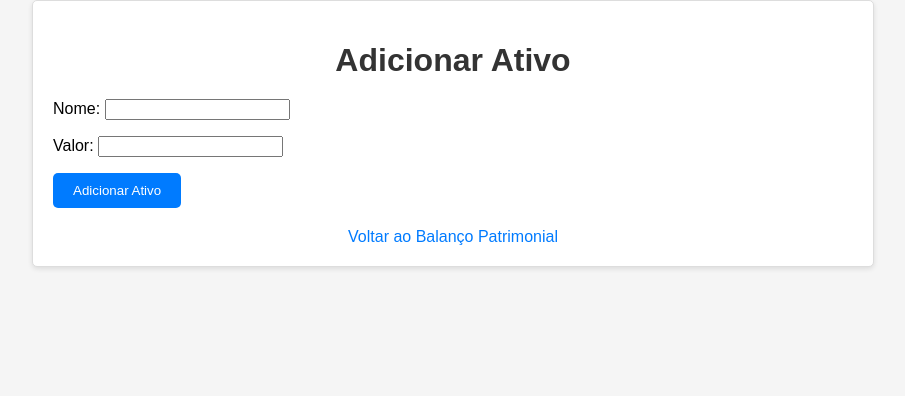
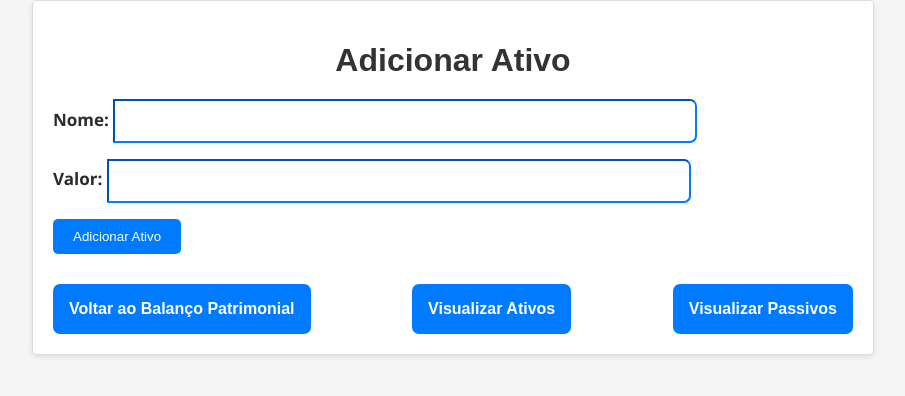
Before and after one commit to Saide12395/balanco_projeto, a Django app: page /adicionar-ativo/ in a window 1280 px wide. Shown: the top 396 px of the page, without its empty margins (187-1092 px from the left). Run offline with Django 4.2, Linux system fonts and the light colour scheme.

Commit message:
sexto commit

```diff
--- a/balanco/static/css/styleAddActivo.css
+++ b/balanco/static/css/styleAddActivo.css
@@ -41,3 +41,86 @@ body {
     color: #007bff;
     margin-top: 10px;
 }
+.botoes{
+    display: flex;
+    flex-wrap: wrap;
+    justify-content: space-between;
+}
+.voltar{
+    background: #007bff;
+    padding: 16px;
+    border-radius: 7px;
+    font-size: 16px;
+    font-weight: bold;
+    display: block;
+    text-align: center;
+    text-decoration: none;
+    color: white;
+    margin-top: 10px;
+}
+.button{
+    background: #007bff;
+    padding: 16px;
+    border-radius: 7px;
+    font-size: 16px;
+    font-weight: bold;
+    display: block;
+    text-align: center;
+    text-decoration: none;
+    color: white;
+    margin-top: 10px;
+    border: none;
+}
+
+.voltar:hover {
+    background-color: #0056b3;
+}
+.button:hover {
+    background-color: #0056b3;
+}
+#id_nome{
+    padding: 10px;
+    width: 70%;
+    height: 20px;
+    border-end-end-radius: 7px;
+    border-top-right-radius: 7px;
+    font-family: 'Times New Roman', Times, serif ;
+    font-weight: bold;
+    font-size: 17px;
+    border-color: #007bff;
+}
+#id_nome:hover{
+    border-color: green;
+}
+#id_valor:hover{
+
+    border-color: green;
+}
+#id_valor{
+    padding: 10px;
+    width: 70%;
+    height: 20px;
+    border-end-end-radius: 7px;
+    border-top-right-radius: 7px;
+    font-family: 'Times New Roman', Times, serif ;
+    font-weight: bold;
+    border-color: #007bff;
+
+}
+.butt{
+    display: flex;
+    flex-wrap: wrap;
+    justify-content: space-between;
+}
+label{
+    font-family: 'Segoe UI', Tahoma, Geneva, Verdana, sans-serif;
+    font-size: 17px;
+    font-weight: bold;
+    color: rgb(43, 43, 43);
+    font-weight: bold;
+
+}
+h1{
+    text-align: center ;
+    color: green;
+}
--- a/balanco/templates/balanco/adicionar_ativo.html
+++ b/balanco/templates/balanco/adicionar_ativo.html
@@ -14,8 +14,12 @@
             {{ ativo_form.as_p }}
             <button type="submit" class="btn">Adicionar Ativo</button>
         </form>
+    <div class="botoes">
+        <a class="voltar" href="{% url 'balanco_patrimonial' %}"> Voltar ao Balanço Patrimonial</a>
+        <a class="voltar" href="{% url 'ativos_listagem' %}" > Visualizar Ativos</a>
+        <a class="voltar" href="{% url 'passivos_listagem' %}" >Visualizar Passivos</a>
 
-        <a href="{% url 'balanco_patrimonial' %}" class="link">Voltar ao Balanço Patrimonial</a>
     </div>
+</div>
 </body>
 </html>
--- a/balanco/templates/balanco/adicionar_passivo.html
+++ b/balanco/templates/balanco/adicionar_passivo.html
@@ -12,10 +12,11 @@
         <form method="post" class="form">
             {% csrf_token %}
             {{ passivo_form.as_p }}
+
             <button type="submit" class="btn">Adicionar Passivo</button>
         </form>
 
-        <a href="{% url 'balanco_patrimonial' %}" class="link">Voltar ao Balanço Patrimonial</a>
+        <a class="button" href="{% url 'balanco_patrimonial' %}" class="link">Voltar ao Balanço Patrimonial</a>
     </div>
 </body>
 </html>
--- a/balanco/templates/balanco/balanco.html
+++ b/balanco/templates/balanco/balanco.html
@@ -4,6 +4,7 @@
 <head>
     <title>Balanço Patrimonial</title>
     <link rel="stylesheet" href="{% static 'css/style.css' %}">
+
 </head>
 <body>
     <h1>Balanço Patrimonial</h1>
--- a/balanco/templates/balanco/balanco_patrimonial.html
+++ b/balanco/templates/balanco/balanco_patrimonial.html
@@ -12,11 +12,12 @@
         <h2 class="section-title">Total Ativos: {{ total_ativos }} MT</h2>
         <h2 class="section-title">Total Passivos: {{ total_passivos }} MT</h2>
         <h2 class="section-title">Patrimônio Líquido: {{ patrimonio_liquido }} MT</h2>
-
+    <div class="botoes">
         <a href="{% url 'ativos_listagem' %}" class="link">Visualizar Todos Ativos</a>
         <a href="{% url 'passivos_listagem' %}" class="link">Visualizar Todos Passivos</a>
         <a href="{% url 'adicionar_ativo' %}" class="link">Adicionar Ativo</a>
         <a href="{% url 'adicionar_passivo' %}" class="link">Adicionar Passivo</a>
     </div>
+    </div>
 </body>
 </html>
```
Also changed, not shown: balanco/static/css/style.css (+11 -1 lines), balanco/static/css/styleApagar.css (+20 -4 lines), balanco/static/css/styleViews.css (+38 -8 lines), balanco/templates/balanco/apagar_ativo.html (+5 -4 lines), balanco/templates/balanco/ativos_listagem.html (+7 -3 lines), balanco/templates/balanco/editar_ativo.html (+8 -3 lines), balanco/templates/balanco/editar_passivo.html (+8 -3 lines), balanco/templates/balanco/passivos_listagem.html (+8 -1 lines).
